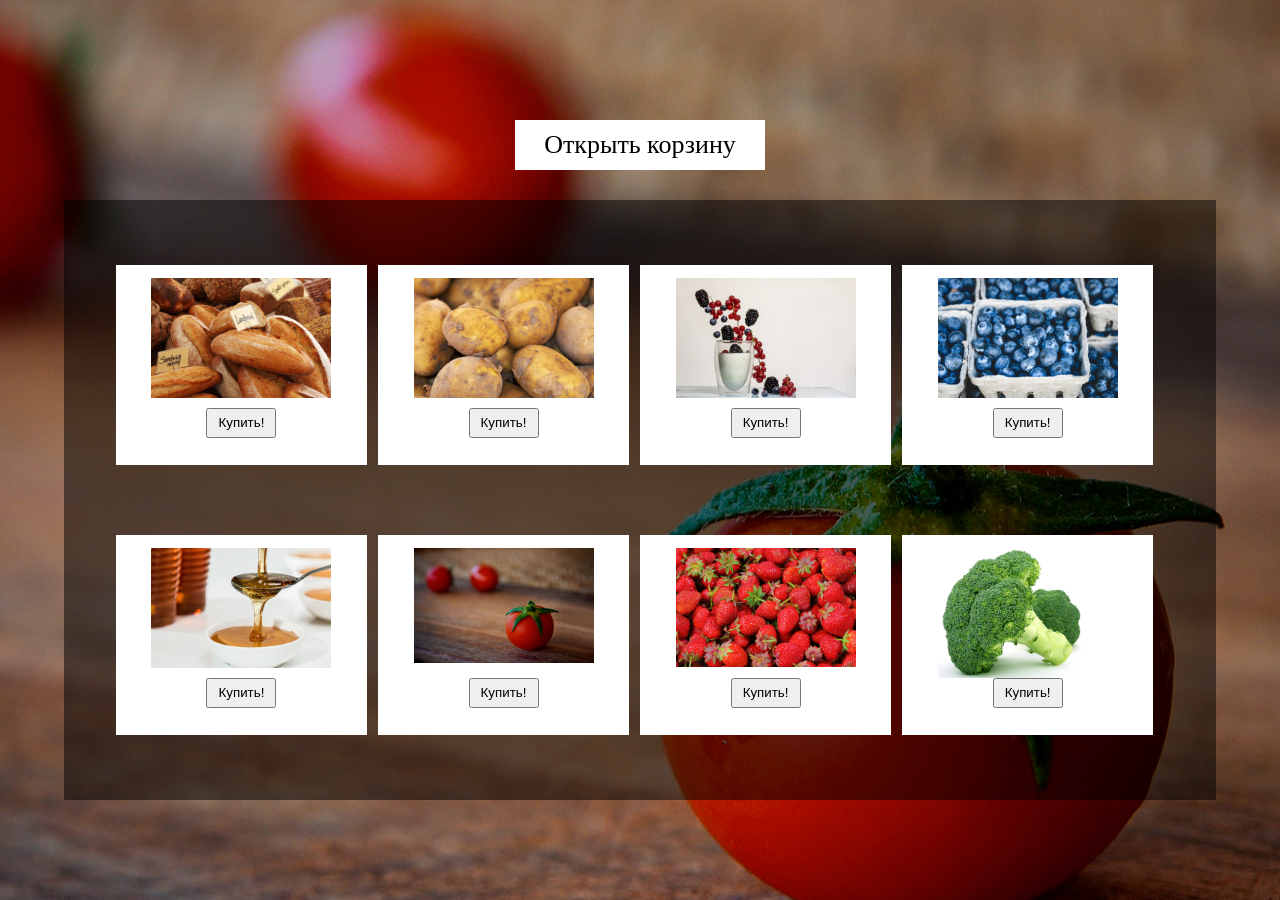
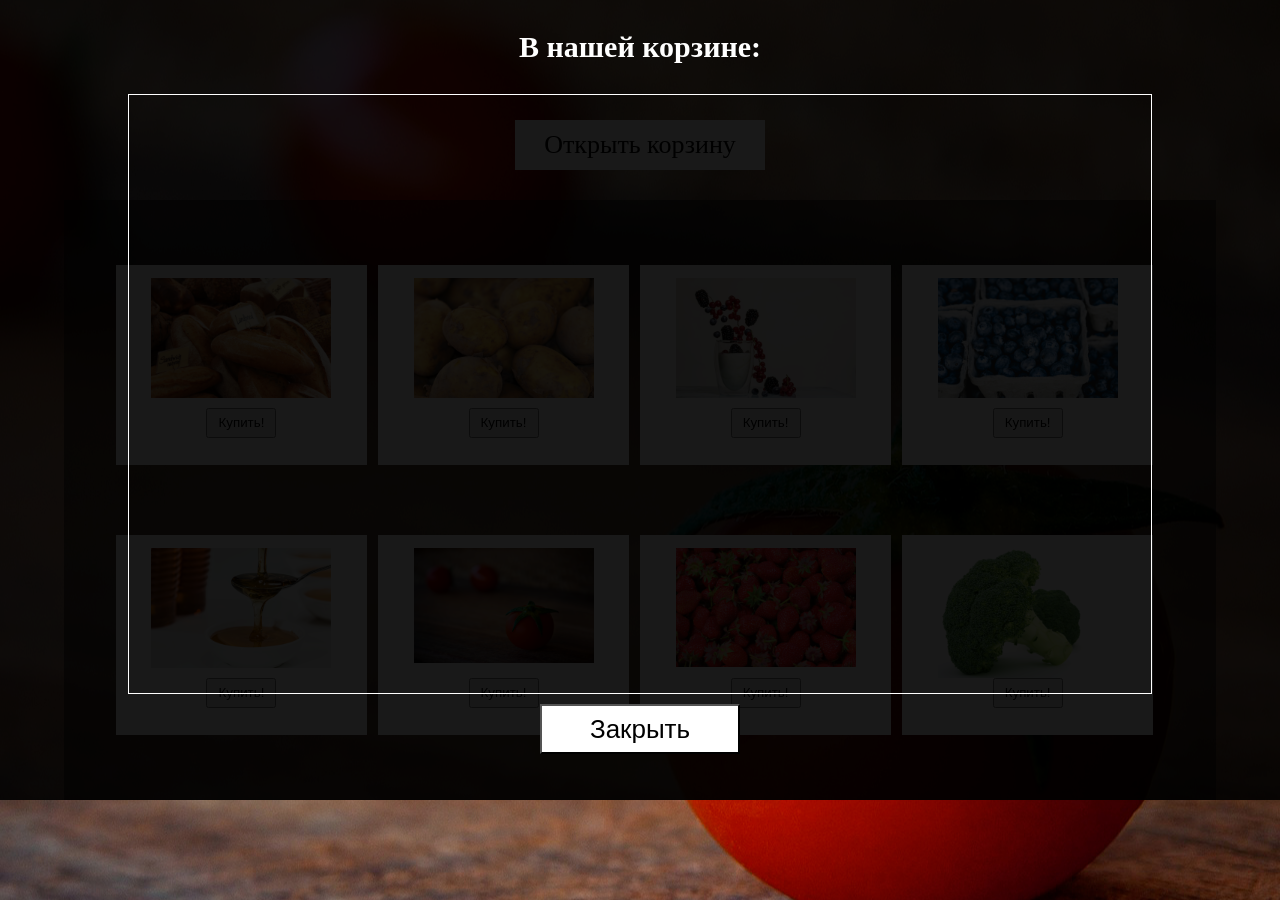
Before and after one commit to V1dar/JavaScript_v1.0, a plain HTML site: page JavaScriptForNewBie_day3/index.html in a window 1280 px wide. Both pictures are taken after a click on the element "Открыть корзину". Drawn offline with Linux system fonts and the light colour scheme.

Commit message:
JavaScript for newbie, day three, Homework

```diff
--- a/JavaScriptForNewBie_day3/css/style.css
+++ b/JavaScriptForNewBie_day3/css/style.css
@@ -63,7 +63,7 @@ button {
 	height: 100%;
 	position: absolute;
 	top: 0;
-	background-color: rgba(0,0,0,.9)
+	background-color: rgba(0,0,0,0.9)
 }
 h2 {
 	color: #fff;
--- a/JavaScriptForNewBie_day3/js/script.js
+++ b/JavaScriptForNewBie_day3/js/script.js
@@ -0,0 +1,61 @@
+window.addEventListener("DOMContentLoaded", function() {
+		// Получаем информацию для работы
+		let products = document.querySelectorAll(".product"),
+				buttons = document.getElementsByTagName("button"),
+				open = document.getElementsByClassName("open")[0];
+		// Функция для создания корзины
+		function createCart() {
+				// Создаем элементы для нашей корзины
+				let cart = document.createElement("div"),
+						field = document.createElement("div"),
+						heading = document.createElement("h2"),
+						close = document.createElement("button");
+
+					// Добавили классы элементами
+					cart.classList.add("cart");
+					field.classList.add("cart-field");
+					close.classList.add("close");
+
+					// Добавили текст к элементам
+					close.textContent = "Закрыть";
+					heading.textContent = "В нашей корзине:";
+
+					// Добавили элементы на страницу
+					document.body.appendChild(cart);
+					cart.appendChild(heading);
+					cart.appendChild(field);
+					cart.appendChild(close);
+
+		};
+
+		createCart();
+
+		let field = document.querySelector(".cart-field"),
+				cart = document.querySelector(".cart"),
+				close = document.querySelector(".close");
+
+		for (let i = 0; i < buttons.length; i++) {
+				//  Вешаем обработчик события клика на каждую из кнопок
+				buttons[i].addEventListener("click", function() {
+							// Создали копию карточки с товаром
+							let item = products[i].cloneNode(true),
+									btn = item.querySelector("button");
+
+							btn.remove();
+							field.appendChild(item);
+							products[i].remove();
+				});
+		};
+
+		function openCart() {
+				cart.style.display = "block"
+		};
+
+		function closeCart() {
+				cart.style.display = "none"
+		};
+
+		open.addEventListener("click", openCart);
+		close.addEventListener("click", closeCart);
+
+});
```
